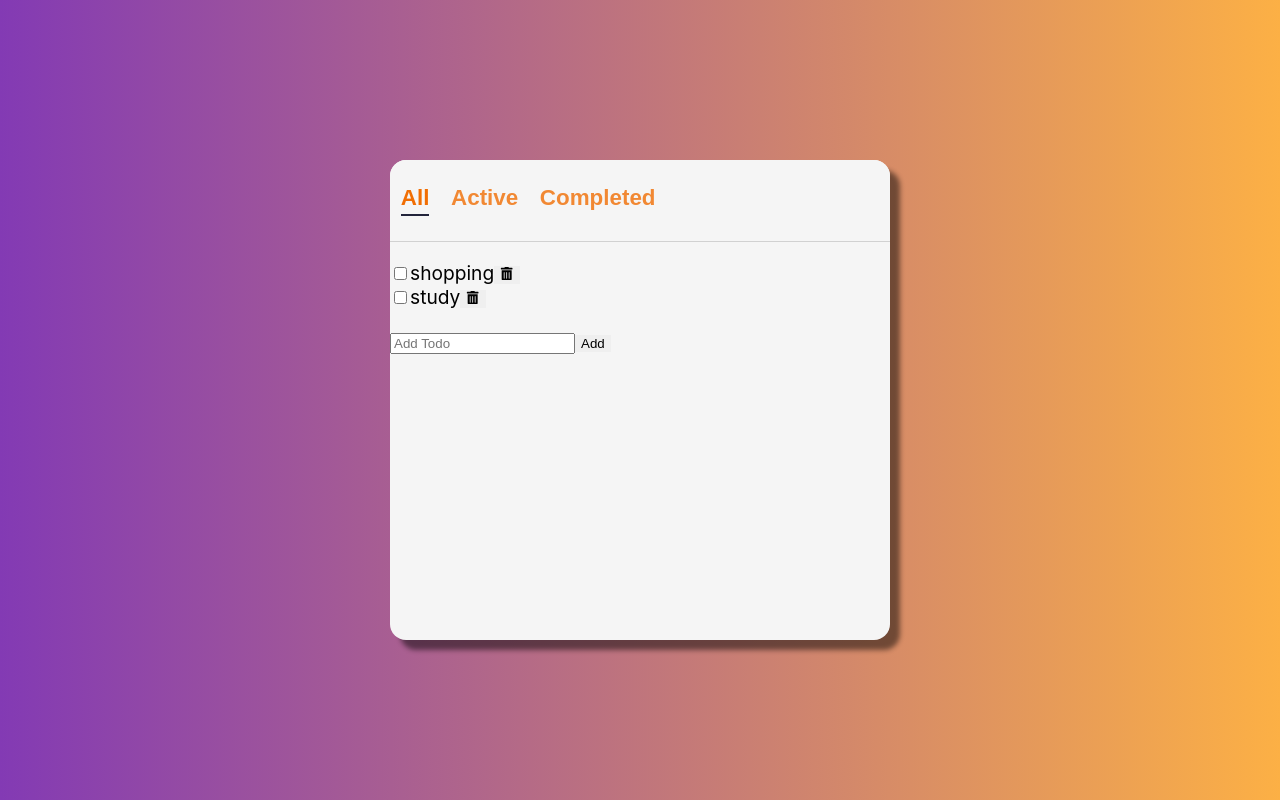
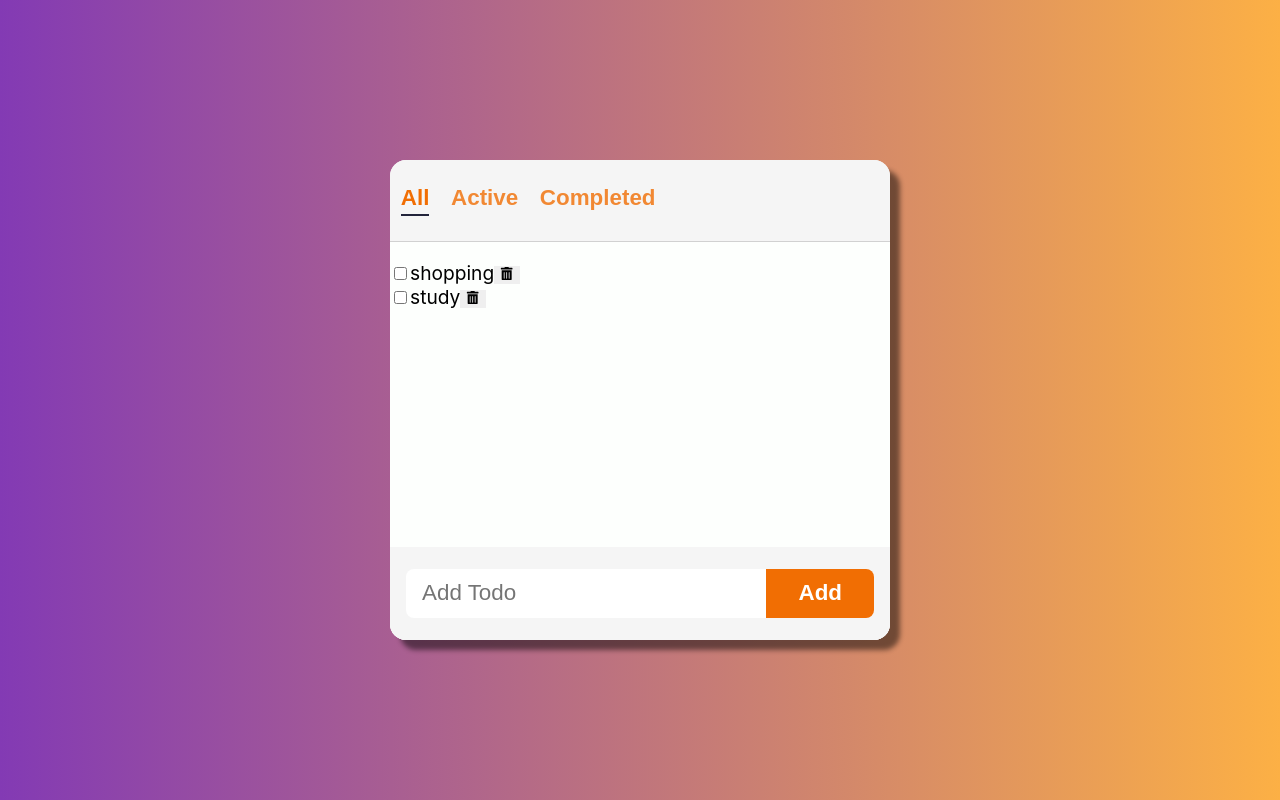
Before and after one commit to Gracekangdh/Todo-App_React, a React (Create React App) app: page / in a window 1280 px wide. Built offline with nearby package versions, Linux system fonts and the light colour scheme.

Commit message:
feat: styling Add Form

```diff
--- a/src/components/AddTodoForm/AddTodoForm.jsx
+++ b/src/components/AddTodoForm/AddTodoForm.jsx
@@ -1,4 +1,6 @@
 import React, { useState } from "react";
+import { v4 as uuidv4 } from "uuid";
+import styles from "./AddTodoForm.module.css";
 
 export default function AddTodoForm({ onAdd }) {
   const [text, setText] = useState("");
@@ -8,18 +10,19 @@
     if (text.trim().length === 0) {
       return;
     }
-    onAdd({ id: "고유한 아이디", text, status: "active" });
+    onAdd({ id: uuidv4(), text, status: "active" });
     setText("");
   };
   return (
-    <form onSubmit={handleSubmit}>
+    <form className={styles.form} onSubmit={handleSubmit}>
       <input
+        className={styles.input}
         type="text"
         placeholder="Add Todo"
         value={text}
         onChange={handleChange}
       />
-      <button>Add</button>
+      <button className={styles.button}>Add</button>
     </form>
   );
 }
--- /dev/null
+++ b/src/components/AddTodoForm/AddTodoForm.module.css
@@ -0,0 +1,31 @@
+.form {
+  width: 100%;
+  display: flex;
+  padding: 1.4rem 1rem;
+  background-color: var(--color-bg-dark);
+}
+
+.input {
+  flex: 1 0 auto;
+  font-size: 1.4rem;
+  padding: 0.7rem 1rem;
+  border: none;
+  outline: none;
+  border-top-left-radius: 8px;
+  border-bottom-left-radius: 8px;
+}
+
+.button {
+  cursor: pointer;
+  background-color: var(--color-accent);
+  color: var(--color-white);
+  font-weight: bold;
+  font-size: 1.4rem;
+  padding: 0 2rem;
+  border-top-right-radius: 8px;
+  border-bottom-right-radius: 8px;
+}
+
+.button:hover {
+  filter: brightness(125%);
+}
--- a/src/components/ToDoList/TodoList.jsx
+++ b/src/components/ToDoList/TodoList.jsx
@@ -1,6 +1,7 @@
 import React, { useState } from "react";
 import AddTodoForm from "../AddTodoForm/AddTodoForm";
 import Todo from "../Todo/Todo";
+import styles from "./TodoList.module.css";
 
 export default function TodoList({ filter }) {
   const [todos, setTodos] = useState([
@@ -16,8 +17,8 @@
   const filtered = getFilteredItems(todos, filter);
 
   return (
-    <section>
-      <ul>
+    <section className={styles.container}>
+      <ul className={styles.list}>
         {filtered.map((item) => (
           <Todo
             key={item.id}
--- /dev/null
+++ b/src/components/ToDoList/TodoList.module.css
@@ -0,0 +1,11 @@
+.container {
+  height: 100%;
+  display: flex;
+  flex-direction: column;
+  background-color: var(--color-bg);
+}
+
+.list {
+  flex: 1 1 auto;
+  overflow: auto;
+}
--- a/src/index.css
+++ b/src/index.css
@@ -4,7 +4,9 @@
   --color-grey: #d1d1d1;
   --color-text: #22243b;
   --color-accent: #f16e03;
+  --color-white: white;
 }
+
 body {
   margin: 0;
   font-family: -apple-system, BlinkMacSystemFont, "Segoe UI", "Roboto", "Oxygen",
@@ -43,6 +45,9 @@
   font-family: source-code-pro, Menlo, Monaco, Consolas, "Courier New",
     monospace;
 }
+* {
+  box-sizing: border-box;
+}
 
 ul {
   list-style: none;
```
